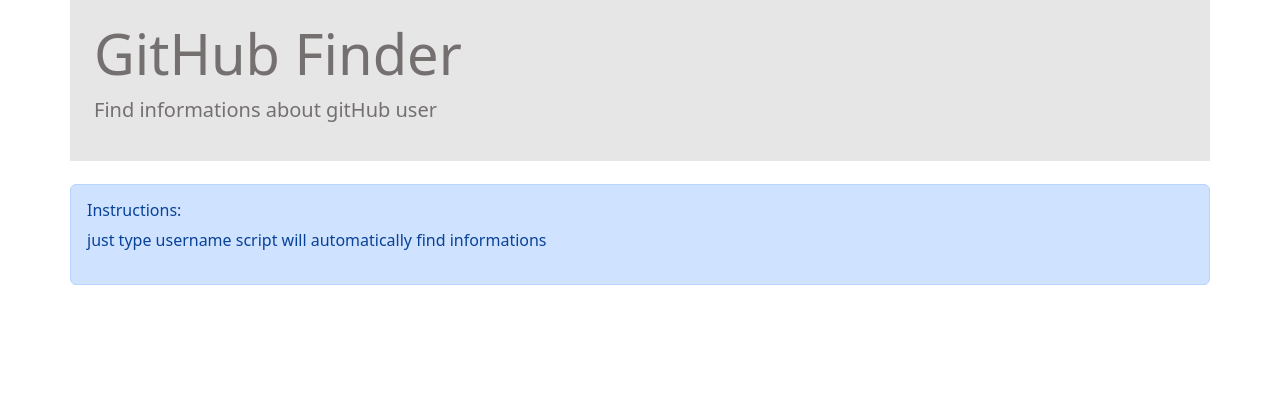
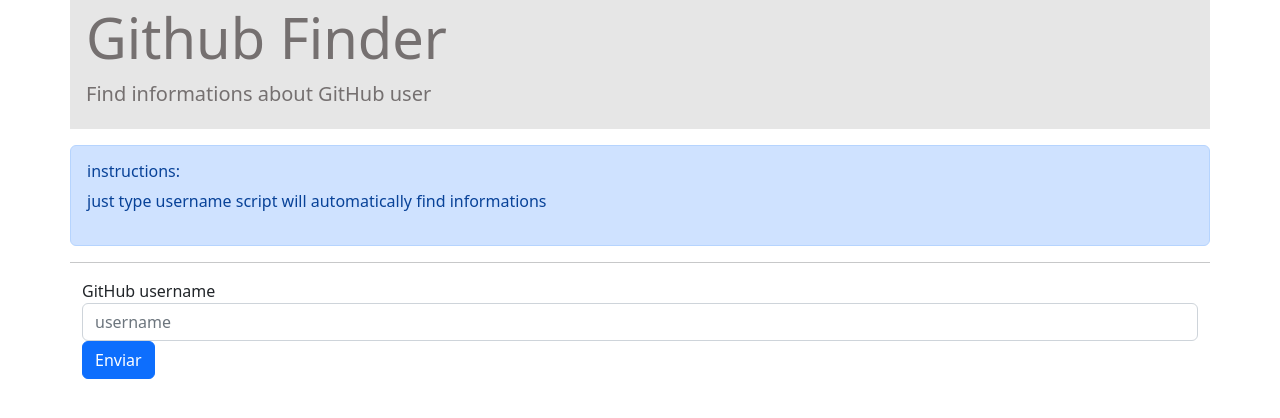
Before and after one commit to aquilasfr/github-search, a plain HTML site: page index.html in a window 1280 px wide. Drawn offline with nearby package versions, Linux system fonts and the light colour scheme.

Commit message:
Made a codereview of githubr

```diff
--- a/assets/style.css
+++ b/assets/style.css
@@ -1,27 +1,9 @@
 header {
     background-color:  hsl(0, 0%, 90%);
     color:  hsl(0, 2%, 45%);
-    margin-bottom: 1.4rem;
-    padding: 1.25rem;
 }
 
-.title {
-    text-transform: capitalize;
+
+.mg-input {
+    margin: 0.2rem 0.8rem !important;
 }
-
-.uppercase {
-    text-transform: uppercase;
-}
-
-.title-instructions {
-    font-size: 1.2rem;
-}
-
-.information {
-    background-color: #c6e4ee;
-    color: #438aa1;
-    font-size: 0.8rem;
-    margin: 1rem 0;
-    border-radius: 0.125rem solid;
-    padding: 0.125rem;
-}
--- a/index.html
+++ b/index.html
@@ -10,20 +10,28 @@
     <title>GitHub Search</title>
 </head>
 <body>
-    <header class="container">
+    <header class="container mb-3 p-1">
         <div class="jumbotron jumbotron-fluid">
             <div class="container">
-                <h1 class="display-4 title">git<span class="uppercase">h</span>ub finder</h1>
-              <p class="lead"><span class="uppercase">f</span>ind informations about git<span class="uppercase">h</span>ub user</p>
+                <h1 class="display-4 title text-capitalize">github finder</h1>
+              <p class="lead">Find informations about GitHub user</p>
             </div>
         </div>
     </header>
-    <div class="alert alert-primary container pd-alert"  role="alert">
-        <p class="h6 title">instructions:</p>
+    <div class="alert alert-primary container"  role="alert">
+        <h2 class="fs-6">instructions:</h2>
         <p>
             just type username script will automatically find informations</p>
       </div>
-
+      <hr class="container">
+    </div>
+    <form class="container">
+        <div class="form-group">
+          <label for="exampleInputEmail1">GitHub username</label>
+          <input  type="email" class="form-control search-userName" id="exampleInputEmail1" aria-describedby="emailHelp" placeholder="username">
+        </div>
+        <button type="submit" class="btn btn-primary">Enviar</button>
+      </form>
     <script src="https://cdn.jsdelivr.net/npm/@popperjs/core@2.11.5/dist/umd/popper.min.js" integrity="sha384-Xe+8cL9oJa6tN/veChSP7q+mnSPaj5Bcu9mPX5F5xIGE0DVittaqT5lorf0EI7Vk" crossorigin="anonymous"></script>
 <script src="https://cdn.jsdelivr.net/npm/bootstrap@5.2.0-beta1/dist/js/bootstrap.min.js" integrity="sha384-kjU+l4N0Yf4ZOJErLsIcvOU2qSb74wXpOhqTvwVx3OElZRweTnQ6d31fXEoRD1Jy" crossorigin="anonymous"></script>
 </body>
```
